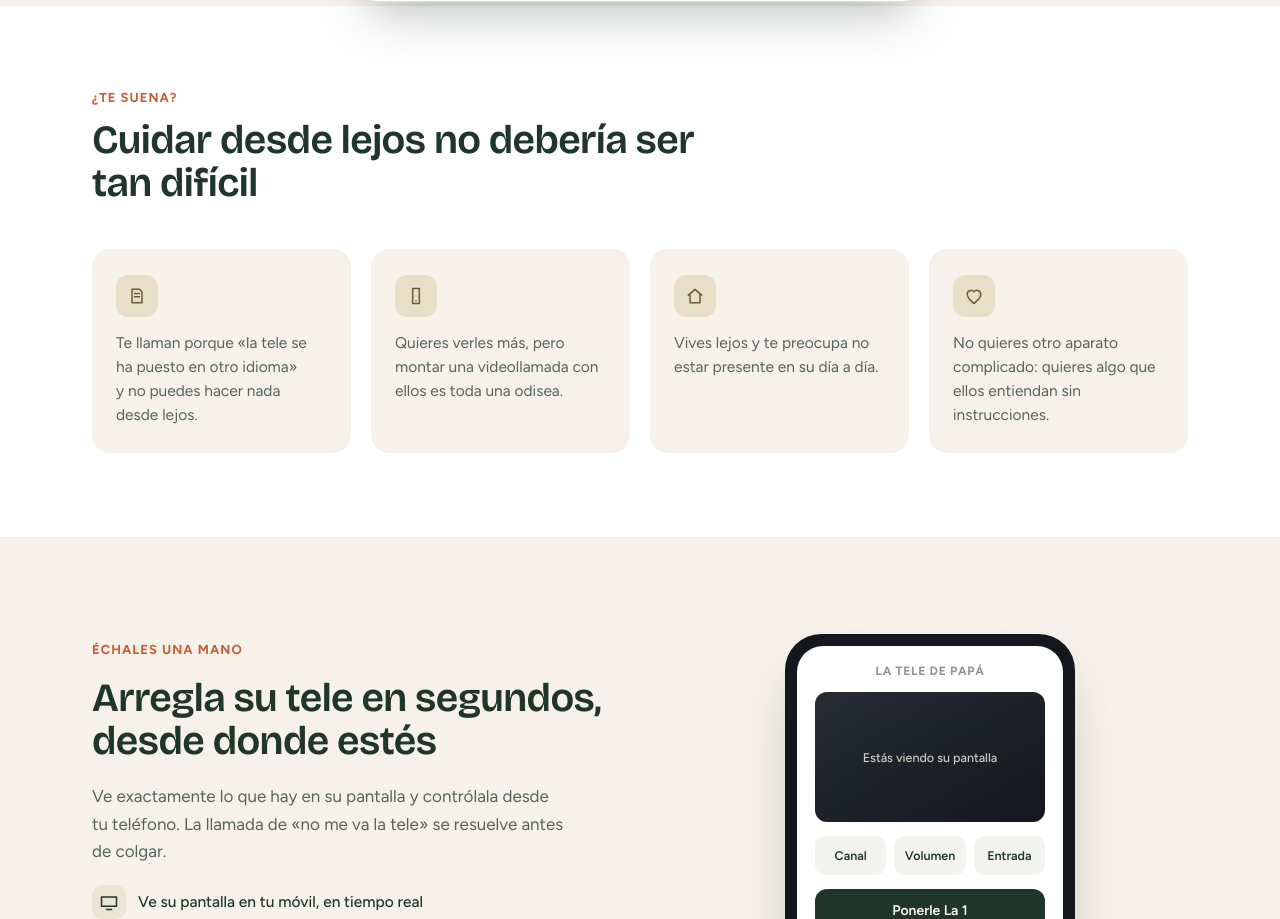
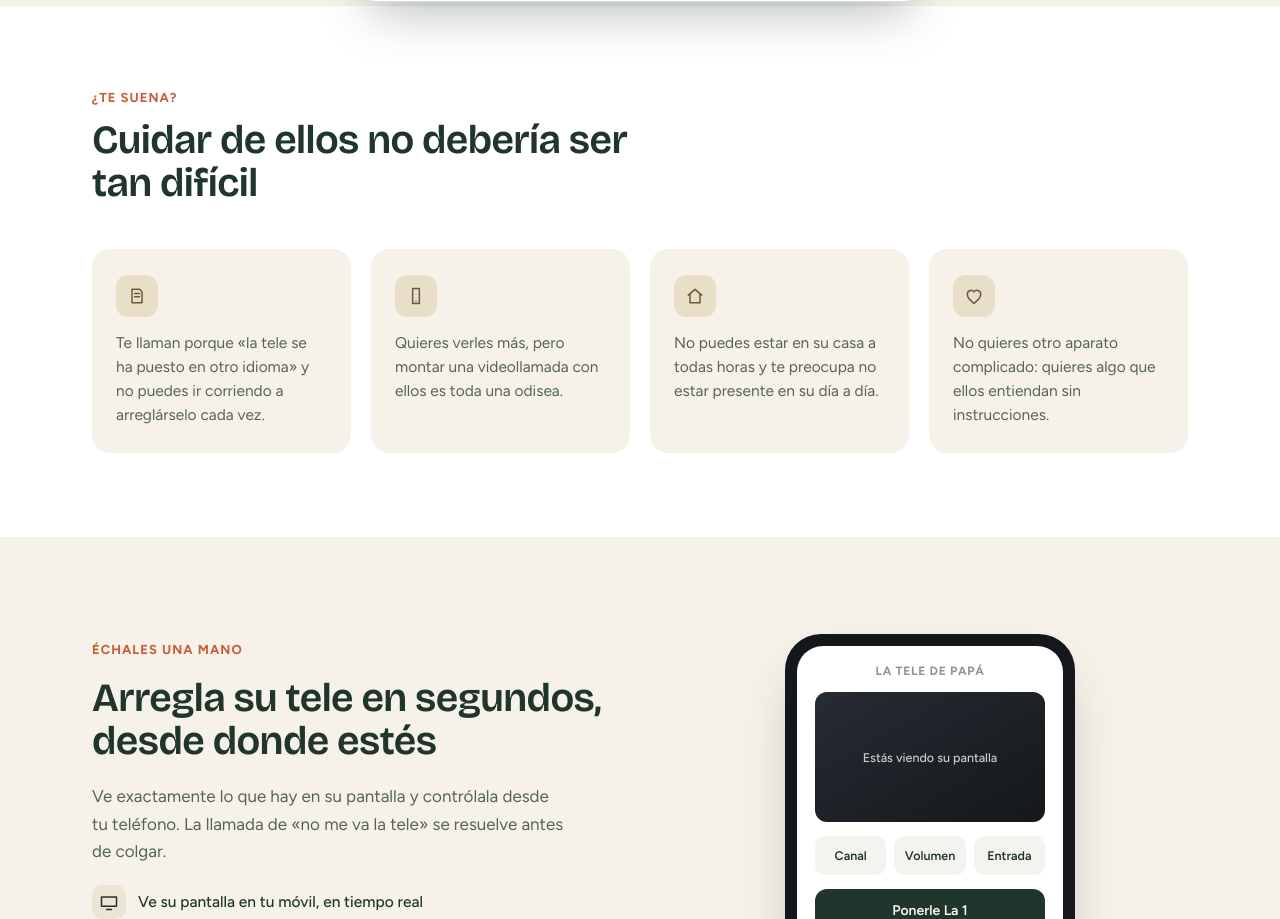
Before and after one commit to ialiagadev/cuidames-landing, a plain HTML site: page index.html in a window 1280 px wide. Shown: the part 782-1701 px from the top of the page. Drawn offline with nearby package versions, Linux system fonts and the light colour scheme.

Commit message:
landing: alinea el mensaje con el ángulo España (no 'desde lejos')
El anuncio de Meta usa el gancho de 'no puedes estar siempre / la carga de
ir a su casa' en vez de la distancia. Se ajusta la landing para que coincida:
- H2 sección problema: 'Cuidar de ellos' en vez de 'Cuidar desde lejos'
- Tarjeta tele: 'no puedes ir corriendo a arreglárselo' en vez de 'desde lejos'
- Tarjeta presencia: 'No puedes estar en su casa a todas horas' en vez de 'Vives lejos'

Co-Authored-By: Claude Opus 4.8 <noreply@anthropic.com>

```diff
--- a/index.html
+++ b/index.html
@@ -135,12 +135,12 @@
     <div style="max-width: 1160px; margin: 0 auto; padding: 84px 32px; display: flex; flex-direction: column; gap: 44px">
       <div style="max-width: 680px; display: flex; flex-direction: column; gap: 14px">
         <div style="font-size: 13px; font-weight: 700; letter-spacing: .08em; text-transform: uppercase; color: #C75B33">¿Te suena?</div>
-        <h2 style="font-family: 'Bricolage Grotesque', sans-serif; font-weight: 620; font-size: 40px; line-height: 1.08; letter-spacing: -0.015em; margin: 0; text-wrap: pretty">Cuidar desde lejos no debería ser tan difícil</h2>
+        <h2 style="font-family: 'Bricolage Grotesque', sans-serif; font-weight: 620; font-size: 40px; line-height: 1.08; letter-spacing: -0.015em; margin: 0; text-wrap: pretty">Cuidar de ellos no debería ser tan difícil</h2>
       </div>
       <div id="problema-grid" style="display: grid; grid-template-columns: repeat(4, 1fr); gap: 20px">
         <div style="background: #F7F2E9; border-radius: 18px; padding: 26px 24px; display: flex; flex-direction: column; gap: 14px">
           <div style="width: 42px; height: 42px; border-radius: 12px; background: #E9DFC9; display: flex; align-items: center; justify-content: center"><svg width="20" height="20" viewBox="0 0 24 24" fill="none" stroke="#6B5B3E" stroke-width="1.8" stroke-linecap="round" stroke-linejoin="round"><path d="M6 4h9l3 3v13H6z"/><path d="M9 9h6"/><path d="M9 13h6"/></svg></div>
-          <p style="font-size: 15.5px; line-height: 1.55; color: #55645A; margin: 0; text-wrap: pretty">Te llaman porque «la tele se ha puesto en otro idioma» y no puedes hacer nada desde lejos.</p>
+          <p style="font-size: 15.5px; line-height: 1.55; color: #55645A; margin: 0; text-wrap: pretty">Te llaman porque «la tele se ha puesto en otro idioma» y no puedes ir corriendo a arreglárselo cada vez.</p>
         </div>
         <div style="background: #F7F2E9; border-radius: 18px; padding: 26px 24px; display: flex; flex-direction: column; gap: 14px">
           <div style="width: 42px; height: 42px; border-radius: 12px; background: #E9DFC9; display: flex; align-items: center; justify-content: center"><svg width="20" height="20" viewBox="0 0 24 24" fill="none" stroke="#6B5B3E" stroke-width="1.8" stroke-linecap="round" stroke-linejoin="round"><path d="M8 3h8v18H8z"/><path d="M12 18h.01"/></svg></div>
@@ -148,7 +148,7 @@
         </div>
         <div style="background: #F7F2E9; border-radius: 18px; padding: 26px 24px; display: flex; flex-direction: column; gap: 14px">
           <div style="width: 42px; height: 42px; border-radius: 12px; background: #E9DFC9; display: flex; align-items: center; justify-content: center"><svg width="20" height="20" viewBox="0 0 24 24" fill="none" stroke="#6B5B3E" stroke-width="1.8" stroke-linecap="round" stroke-linejoin="round"><path d="M4 11l8-7 8 7"/><path d="M6 10v10h12V10"/></svg></div>
-          <p style="font-size: 15.5px; line-height: 1.55; color: #55645A; margin: 0; text-wrap: pretty">Vives lejos y te preocupa no estar presente en su día a día.</p>
+          <p style="font-size: 15.5px; line-height: 1.55; color: #55645A; margin: 0; text-wrap: pretty">No puedes estar en su casa a todas horas y te preocupa no estar presente en su día a día.</p>
         </div>
         <div style="background: #F7F2E9; border-radius: 18px; padding: 26px 24px; display: flex; flex-direction: column; gap: 14px">
           <div style="width: 42px; height: 42px; border-radius: 12px; background: #E9DFC9; display: flex; align-items: center; justify-content: center"><svg width="20" height="20" viewBox="0 0 24 24" fill="none" stroke="#6B5B3E" stroke-width="1.8" stroke-linecap="round" stroke-linejoin="round"><path d="M12 21c-4-3.5-8-6.5-8-10.5A4.5 4.5 0 0 1 12 7a4.5 4.5 0 0 1 8 3.5c0 4-4 7-8 10.5z"/></svg></div>
```
